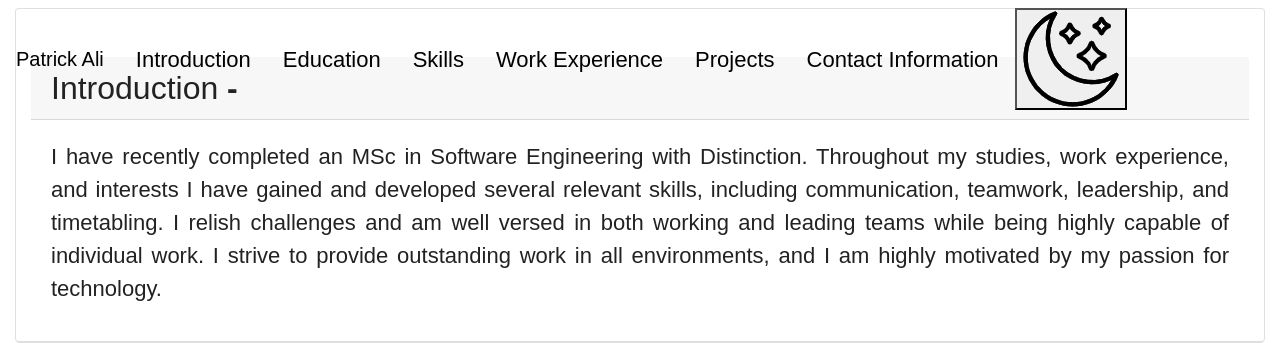
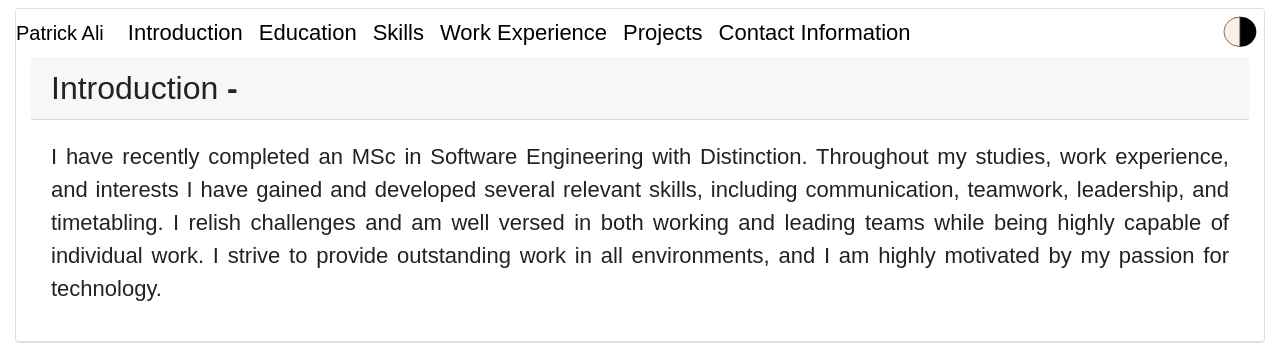
Before and after one commit to Patrick-Ali/PersonalWebsite, a Flask app: page / in a window 1280 px wide. Shown: the top 343 px of the page. Run offline with Flask 2, Linux system fonts and the light colour scheme; some libraries are stand-ins or nearby versions.

Commit message:
Fixing themeing issues

```diff
--- a/website/static/css/main.css
+++ b/website/static/css/main.css
@@ -1,3 +1,7 @@
+html {
+  scroll-behavior: smooth;
+}
+
 body {
   --text-color: #222;
   --bkg-color: #fff;
@@ -6,86 +10,153 @@ body {
   position: relative !important;
   list-style: none;
 }
+
 body.dark-theme {
   --text-color: #eee;
   --bkg-color: #2a2a2a;
 }
 
-h2.dark-theme{
+#b1.hm-dark-theme,
+#b2.hm-dark-theme,
+#b3.hm-dark-theme {
+  width: 35px;
+  height: 5px;
+  background-color: white;
+  margin: 6px 0;
+  margin-top: 0;
+}
+
+h2.dark-theme {
   background-color: #3d3d3d;
 }
 
-#Skills-Head.dark-theme{
+#Skills-Head.dark-theme {
   background-color: #362222;
 }
 
-#acl-1.dark-theme, #acl-2.dark-theme, #acl-3.dark-theme{
+#acl-1.dark-theme,
+#acl-2.dark-theme,
+#acl-3.dark-theme {
   background-color: #423F3E;
 }
 
-.navbar {
+.navbar,
+#theme {
   transition: all 0.4s;
 }
 
-#navbar.dark-theme{
+#navbar.dark-theme,
+#theme.dark-theme {
   background-color: #2a2a2a;
 }
 
-#n0.dark-theme, #n1.dark-theme, #n2.dark-theme, #n3.dark-theme, #n4.dark-theme,
-#projects-a.dark-theme, #contact-info-a.dark-theme{
-  color: #eee!important;
+#n0.dark-theme,
+#n1.dark-theme,
+#n2.dark-theme,
+#n3.dark-theme,
+#n4.dark-theme,
+#projects-a.dark-theme,
+#contact-info-a.dark-theme {
+  color: #eee !important;
 }
 
-#navbar.active-light-theme{
-  background-color: lightgrey!important;
+#navbar.active-light-theme,
+#theme.active-light-theme {
+  background-color: lightgrey !important;
 }
 
-#navbar.active-dark-theme{
+#navbar.active-dark-theme,
+#theme.active-dark-theme {
   background-color: #423F3E;
 }
 
 @media (prefers-color-scheme: dark) {
+
   /* defaults to dark theme */
   body {
     --text-color: #eee;
-    --bkg-color: #2a2a2a/*#121212;*/
+    --bkg-color: #2a2a2a
+      /*#121212;*/
   }
-  #acl-1.dark-theme, #acl-2.dark-theme, #acl-3.dark-theme{
+
+  #acl-1.dark-theme,
+  #acl-2.dark-theme,
+  #acl-3.dark-theme {
     background-color: #423F3E;
   }
-  h2{
+
+  h2 {
     background-color: #3d3d3d;
   }
-  #navbar.dark-theme{
+
+  #navbar.dark-theme,
+  #theme.dark-theme {
     background-color: #2a2a2a;
   }
 
-  #n0.dark-theme, #n1.dark-theme, #n2.dark-theme, #n3.dark-theme, #n4.dark-theme,
-  #projects-a.dark-theme, #contact-info-a.dark-theme{
-    color: #eee!important;
+  #n0.dark-theme,
+  #n1.dark-theme,
+  #n2.dark-theme,
+  #n3.dark-theme,
+  #n4.dark-theme,
+  #projects-a.dark-theme,
+  #contact-info-a.dark-theme {
+    color: #eee !important;
   }
 
-  #navbar.light-theme{
+  #navbar.light-theme,
+  #theme.light-theme {
     background-color: #fff;
   }
 
-  #n0.light-theme, #n1.light-theme, #n2.light-theme, #n3.light-theme, #n4.light-theme,
-  #projects-a.light-theme, #contact-info-a.light-theme{
-    color: #222!important;
+  #n0.light-theme,
+  #n1.light-theme,
+  #n2.light-theme,
+  #n3.light-theme,
+  #n4.light-theme,
+  #projects-a.light-theme,
+  #contact-info-a.light-theme {
+    color: #222 !important;
   }
 
-  #Skills-Head.dark-theme{
+  #b1.hm-dark-theme,
+  #b2.hm-dark-theme,
+  #b3.hm-dark-theme {
+    width: 35px;
+    height: 5px;
+    background-color: white;
+    margin: 6px 0;
+    margin-top: 0;
+  }
+
+  #b1.hm-light-theme,
+  #b2.hm-light-theme,
+  #b3.hm-light-theme {
+    width: 35px;
+    height: 5px;
+    background-color: black;
+    margin: 6px 0;
+    margin-top: 0;
+  }
+
+  #Skills-Head.dark-theme {
     background-color: #362222;
   }
-  #Skills-Head.light-theme{
+
+  #Skills-Head.light-theme {
     background-color: darkgray;
   }
-  h2.light-theme{
+
+  h2.light-theme {
     background-color: #fff;
   }
-  #acl-1.light-theme, #acl-2.light-theme, #acl-3.light-theme{
+
+  #acl-1.light-theme,
+  #acl-2.light-theme,
+  #acl-3.light-theme {
     background-color: lightgrey;
   }
+
   body.light-theme {
     --text-color: #222;
     --bkg-color: #fff;
@@ -100,12 +171,17 @@ body {
   background: var(--bkg-color);
 }
 
-h1, h2,
+h1,
+h2,
 p {
   color: var(--text-color);
 }
 
-#c1, #c2, #c3, #c4, #c5{
+#c1,
+#c2,
+#c3,
+#c4,
+#c5 {
   background-color: var(--bkg-color);
   color: var(--text-color);
 }
@@ -140,17 +216,22 @@ p {
   color: white;
 }
 
-.skill-head{
+.skill-head {
   background-color: darkgray;
 }
 
-
-
-@media screen and (min-height:900px){
+@media screen and (min-width:1500px) {
   #page-body {
-        padding-top:2rem!important
-    }
-    #convert{
-        top:100px;
+    padding-top: 2rem !important
   }
 }
+
+@media screen and (min-height:900px) {
+  #page-body {
+    padding-top: 2rem !important
+  }
+
+  #convert {
+    top: 100px;
+  }
+}
--- a/website/templates/index.html
+++ b/website/templates/index.html
@@ -27,6 +27,7 @@
 
     <link rel="stylesheet" href="https://use.fontawesome.com/releases/v5.6.3/css/all.css"
         integrity="sha384-UHRtZLI+pbxtHCWp1t77Bi1L4ZtiqrqD80Kn4Z8NTSRyMA2Fd33n5dQ8lWUE00s/" crossorigin="anonymous">
+
 </head>
 
 
@@ -45,13 +46,13 @@
 
 <body data-spy="scroll" data-target=".navbar" data-offset="1000">
 
-    <nav id="navbar" class="navbar navbar-expand-lg fixed-top">
+    <nav id="navbar" class="navbar navbar-expand-xl fixed-top">
         <a id="n0" class="navbar-brand" href="/">Patrick Ali</a>
         <button class="navbar-toggler" type="button" data-toggle="collapse" data-target="#collapsibleNavbar">
-            <span class="navbar-toggler-icon"></span>
+            <span class="navbar-toggler-icon"><div id="b1"></div><div id="b2"></div><div id="b3"></div></span>
         </button>
         <div class="collapse navbar-collapse" id="collapsibleNavbar">
-            <li class="navbar-nav">
+            <ul class="navbar-nav mr-auto">
                 <li class="nav-item">
                     <a id="n1" class="nav-link" href="#introduction">Introduction</a>
                 </li>
@@ -70,10 +71,13 @@
                 <li class="nav-item">
                     <a class="nav-link" id="contact-info-a" href="#contact-info">Contact Information</a>
                 </li>
-            <li class="nav-item">
-                <button class="btn-toggle"><img src="{{ url_for('static', filename='moon-6692.png') }}"></button>
+            </ul>
+            <ul class="navbar-nav ml-auto">
+                <li id="theme"class="nav-item btn-toggle">
+                    <img src="{{ url_for('static', filename='theme.svg') }}" width="48px"
+                        height="48px">
                 </li>
-            </li>
+            </ul>
         </div>
     </nav>
 
@@ -470,18 +474,22 @@
     //Get the current theme from local storage
     const currentTheme = localStorage.getItem("theme");
     const titles = document.getElementsByTagName("h2");
-    const acl_1 = document.getElementById("acl-1")
-    const acl_2 = document.getElementById("acl-2")
-    const acl_3 = document.getElementById("acl-3")
-    const skill_head = document.getElementById("Skills-Head")
-    const n0 = document.getElementById("n0")
-    const n1  = document.getElementById("n1")
-    const n2  = document.getElementById("n2")
-    const n3  = document.getElementById("n3")
-    const n4  = document.getElementById("n4")
-    const p = document.getElementById("projects-a")
-    const con = document.getElementById("contact-info-a")
-    const nav = document.getElementById("navbar")
+    const acl_1 = document.getElementById("acl-1");
+    const acl_2 = document.getElementById("acl-2");
+    const acl_3 = document.getElementById("acl-3");
+    const skill_head = document.getElementById("Skills-Head");
+    const n0 = document.getElementById("n0");
+    const n1 = document.getElementById("n1");
+    const n2 = document.getElementById("n2");
+    const n3 = document.getElementById("n3");
+    const n4 = document.getElementById("n4");
+    const p = document.getElementById("projects-a");
+    const con = document.getElementById("contact-info-a");
+    const nav = document.getElementById("navbar");
+    const theme_picker = document.getElementById("theme");
+    const b1 = document.getElementById("b1");
+    const b2 = document.getElementById("b2");
+    const b3 = document.getElementById("b3");
     //console.log(titles[0].id)
     if (currentTheme == "dark") {
         //If dark mode is enabled add dark theme class to body
@@ -498,6 +506,10 @@
         p.classList.toggle("dark-theme");
         con.classList.toggle("dark-theme");
         nav.classList.toggle("dark-theme");
+        theme_picker.classList.toggle("dark-theme");
+        b1.classList.toggle("hm-dark-theme");
+        b2.classList.toggle("hm-dark-theme");
+        b3.classList.toggle("hm-dark-theme");
         for (var i = 0; i < titles.length; i++) {
             var title_id = titles[i].id;
             //console.log(title_id);
@@ -519,6 +531,10 @@
         p.classList.toggle("light-theme");
         con.classList.toggle("light-theme");
         nav.classList.toggle("light-theme");
+        theme_picker.classList.toggle("light-theme");
+        b1.classList.toggle("hm-light-theme");
+        b2.classList.toggle("hm-light-theme");
+        b3.classList.toggle("hm-light-theme");
         for (var i = 0; i < titles.length; i++) {
             document.getElementById(titles[i].id).classList.toggle("light-theme");
         }
@@ -528,7 +544,7 @@
         if (prefersDarkScheme.matches) {
             //console.log(prefersDarkScheme)
             console.log("Turn Light")
-            if(currentTheme == "light"){
+            if (currentTheme == "light") {
                 document.body.classList.toggle("light-theme");
                 skill_head.classList.toggle("light-theme");
                 acl_1.classList.toggle("light-theme");
@@ -542,6 +558,10 @@
                 p.classList.toggle("light-theme");
                 con.classList.toggle("light-theme");
                 nav.classList.toggle("light-theme");
+                theme_picker.classList.toggle("light-theme");
+                b1.classList.toggle("hm-light-theme");
+                b2.classList.toggle("hm-light-theme");
+                b3.classList.toggle("hm-light-theme");
                 for (var i = 0; i < titles.length; i++) {
                     document.getElementById(titles[i].id).classList.toggle("light-theme");
                 }
@@ -558,10 +578,14 @@
                 p.classList.toggle("dark-theme");
                 con.classList.toggle("dark-theme");
                 nav.classList.toggle("dark-theme");
+                theme_picker.classList.toggle("dark-theme");
+                b1.classList.toggle("hm-dark-theme");
+                b2.classList.toggle("hm-dark-theme");
+                b3.classList.toggle("hm-dark-theme");
                 for (var i = 0; i < titles.length; i++) {
                     document.getElementById(titles[i].id).classList.toggle("dark-theme");
                 }
-            }else{
+            } else {
                 //If current theme is dark change to light
                 document.body.classList.toggle("light-theme");
                 skill_head.classList.toggle("light-theme");
@@ -576,6 +600,10 @@
                 p.classList.toggle("light-theme");
                 con.classList.toggle("light-theme");
                 nav.classList.toggle("light-theme");
+                theme_picker.classList.toggle("light-theme");
+                b1.classList.toggle("hm-light-theme");
+                b2.classList.toggle("hm-light-theme");
+                b3.classList.toggle("hm-light-theme");
                 for (var i = 0; i < titles.length; i++) {
                     document.getElementById(titles[i].id).classList.toggle("light-theme");
                 }
@@ -617,23 +645,31 @@
         $(window).on('scroll', function () {
             var temp = localStorage.getItem("theme")
             //console.log(temp)
-            if(temp == "dark"){
+            if (temp == "dark") {
                 //console.log("Dark")
-                if ( $(window).scrollTop() > 10 ) {
-                    $('.navbar').removeClass('dark-theme');
-                    $('.navbar').addClass('active-dark-theme');
+                if ($(window).scrollTop() > 10) {
+                    $('#navbar').removeClass('dark-theme');
+                    $('#navbar').addClass('active-dark-theme');
+                    $('#theme').removeClass('dark-theme');
+                    $('#theme').addClass('active-dark-theme');
                 } else {
-                    $('.navbar').removeClass('active-dark-theme');
-                    $('.navbar').addClass('dark-theme');
+                    $('#navbar').removeClass('active-dark-theme');
+                    $('#navbar').addClass('dark-theme');
+                    $('#theme').removeClass('active-dark-theme');
+                    $('#theme').addClass('dark-theme');
                 }
-            }else{
+            } else {
                 console.log("Light")
-                if ( $(window).scrollTop() > 10 ) {
-                    $('.navbar').removeClass('light-theme');
-                    $('.navbar').addClass('active-light-theme');
+                if ($(window).scrollTop() > 10) {
+                    $('#navbar').removeClass('light-theme');
+                    $('#navbar').addClass('active-light-theme');
+                    $('#theme').removeClass('light-theme');
+                    $('#theme').addClass('active-light-theme');
                 } else {
-                    $('.navbar').removeClass('active-light-theme');
-                    $('.navbar').addClass('light-theme');
+                    $('#navbar').removeClass('active-light-theme');
+                    $('#navbar').addClass('light-theme');
+                    $('#theme').removeClass('active-light-theme');
+                    $('#theme').addClass('light-theme');
                 }
             }
         });
```
Also changed, not shown: website/static/dark_mode.svg (deleted), website/static/light_mode.svg (deleted), website/static/moon-6692.png (deleted), website/static/theme.svg (added). Lines whose indentation alone changed are shown as unchanged.
